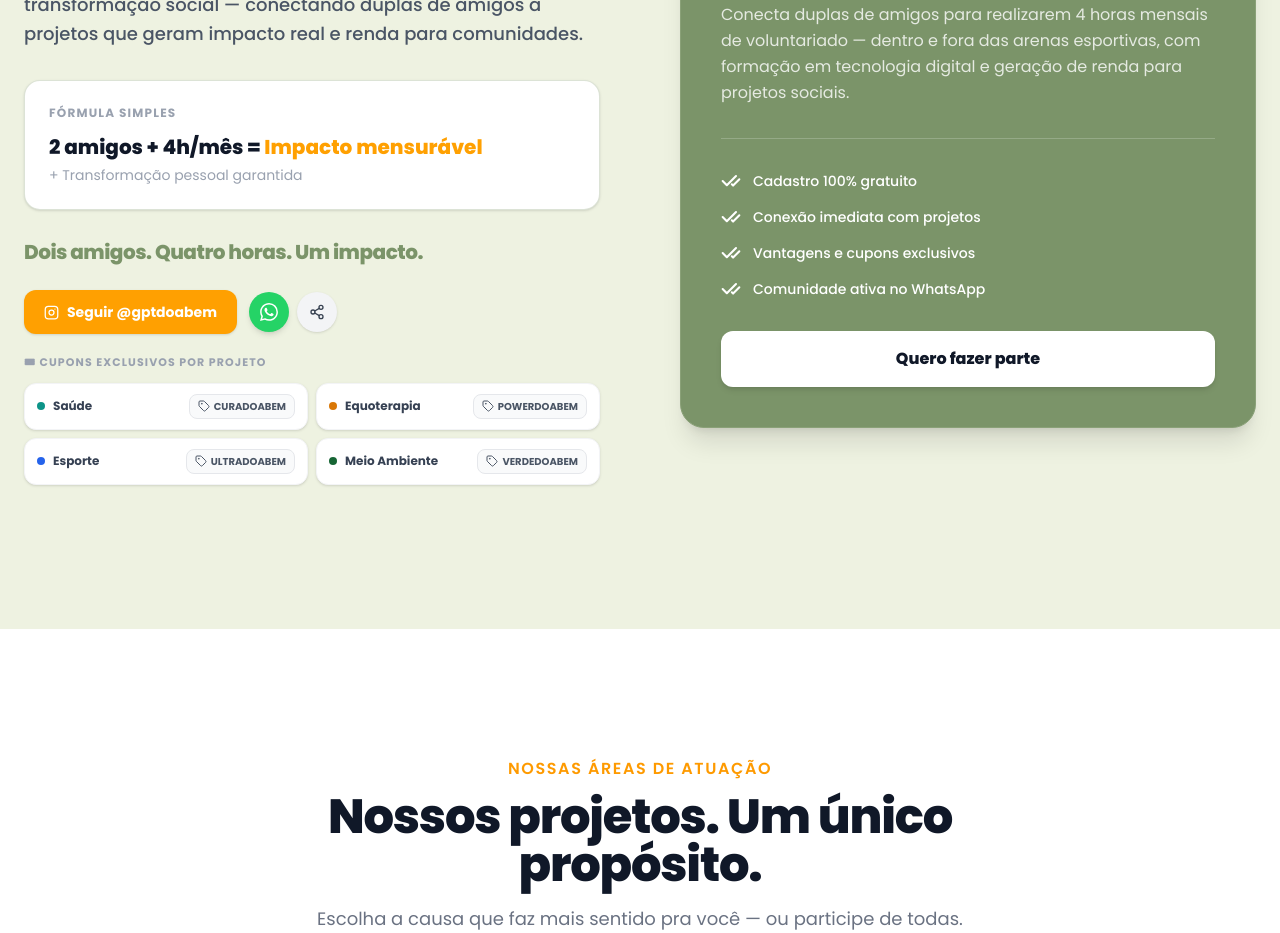
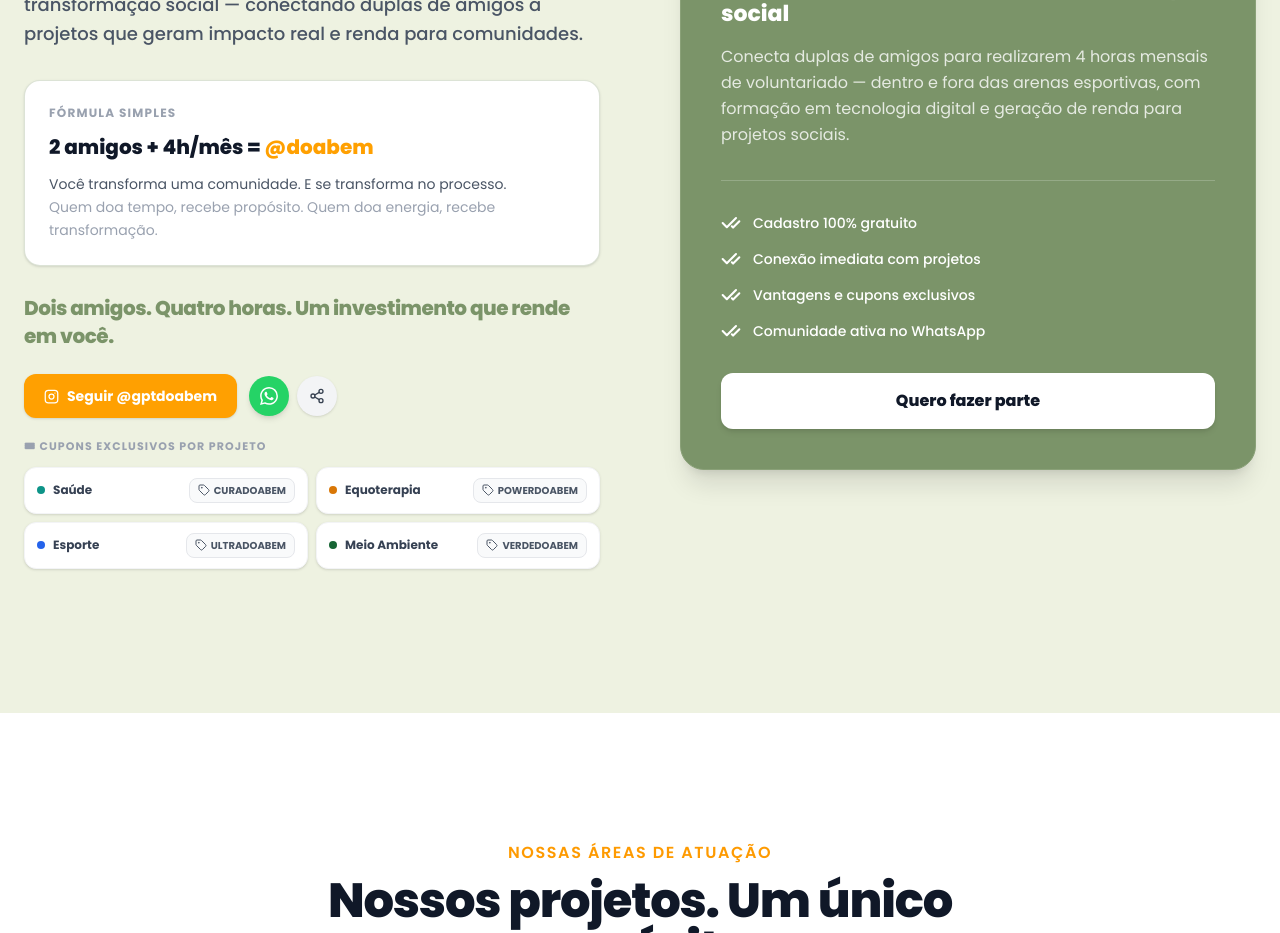
Before and after one commit to Marcusvn2006/2doe4, a React (Vite) app: page / in a window 1280 px wide. Shown: the part 1180-2113 px from the top of the page. Built offline with nearby package versions, Linux system fonts and the light colour scheme.

Commit message:
feat: update impact messaging and add link to @doabem for community transformation

```diff
--- a/src/pages/Home.jsx
+++ b/src/pages/Home.jsx
@@ -406,16 +406,28 @@ export default function Home() {
               <FadeUp delay={0.15}>
                 <div className="bg-white rounded-2xl border border-[#8AA178]/30 p-6 mb-7 shadow-sm">
                   <p className="text-xs font-bold uppercase tracking-widest text-gray-400 mb-3">Fórmula simples</p>
-                  <p className="text-gray-900 font-extrabold text-xl mb-1">
-                    2 amigos + 4h/mês = <span style={{ color: AMBER }}>Impacto mensurável</span>
+                  <p className="text-gray-900 font-extrabold text-xl mb-3">
+                    2 amigos + 4h/mês =&nbsp;
+                    <a
+                      href="https://doabem.com.br"
+                      target="_blank"
+                      rel="noopener noreferrer"
+                      className="inline-flex items-center gap-1 font-extrabold transition-opacity hover:opacity-80"
+                      style={{ color: AMBER }}
+                    >
+                      @doabem
+                    </a>
                   </p>
-                  <p className="text-gray-400 text-sm mt-1">+ Transformação pessoal garantida</p>
+                  <p className="text-gray-600 text-sm leading-relaxed">
+                    Você transforma uma comunidade. E se transforma no processo.<br />
+                    <span className="text-gray-400">Quem doa tempo, recebe propósito. Quem doa energia, recebe transformação.</span>
+                  </p>
                 </div>
               </FadeUp>
 
               <FadeUp delay={0.2}>
                 <p className="font-extrabold text-xl tracking-tight mb-6" style={{ color: BRAND }}>
-                  Dois amigos. Quatro horas. Um impacto.
+                  Dois amigos. Quatro horas. Um investimento que rende em você.
                 </p>
               </FadeUp>
 
```
